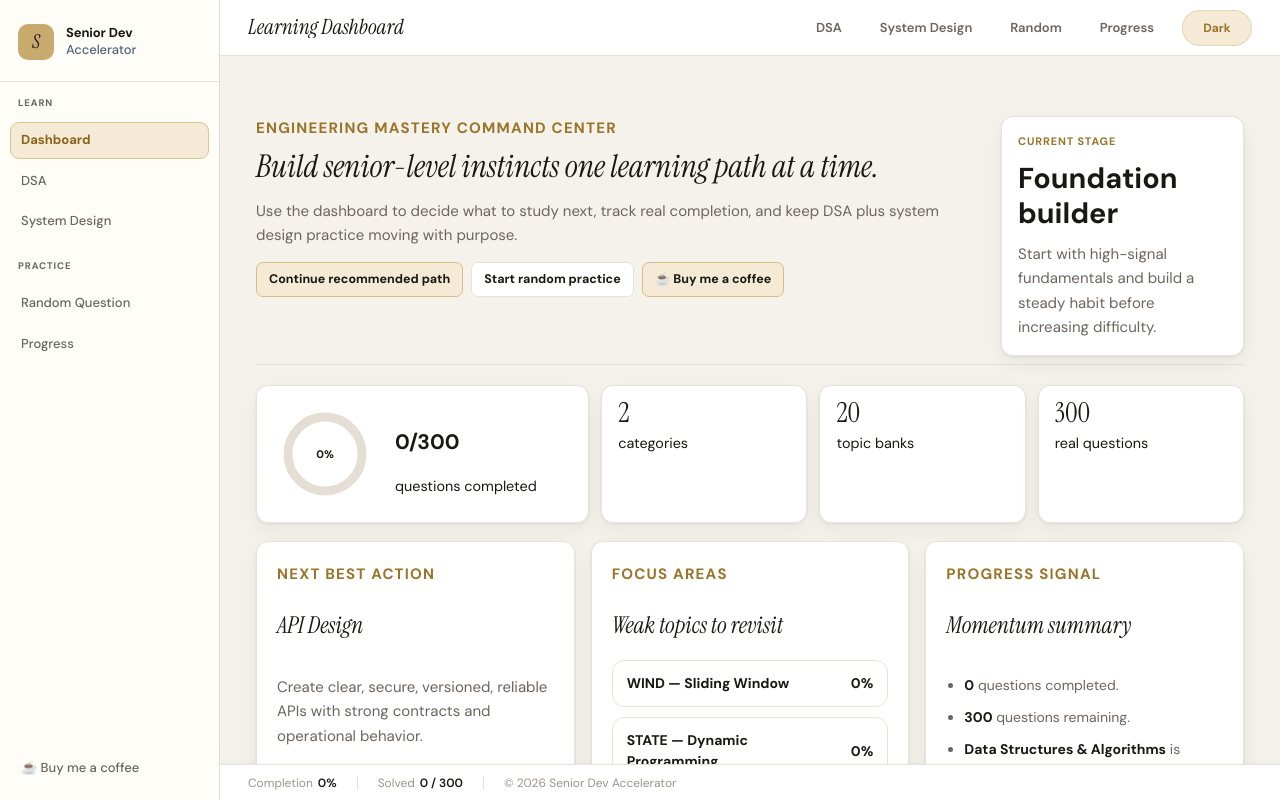
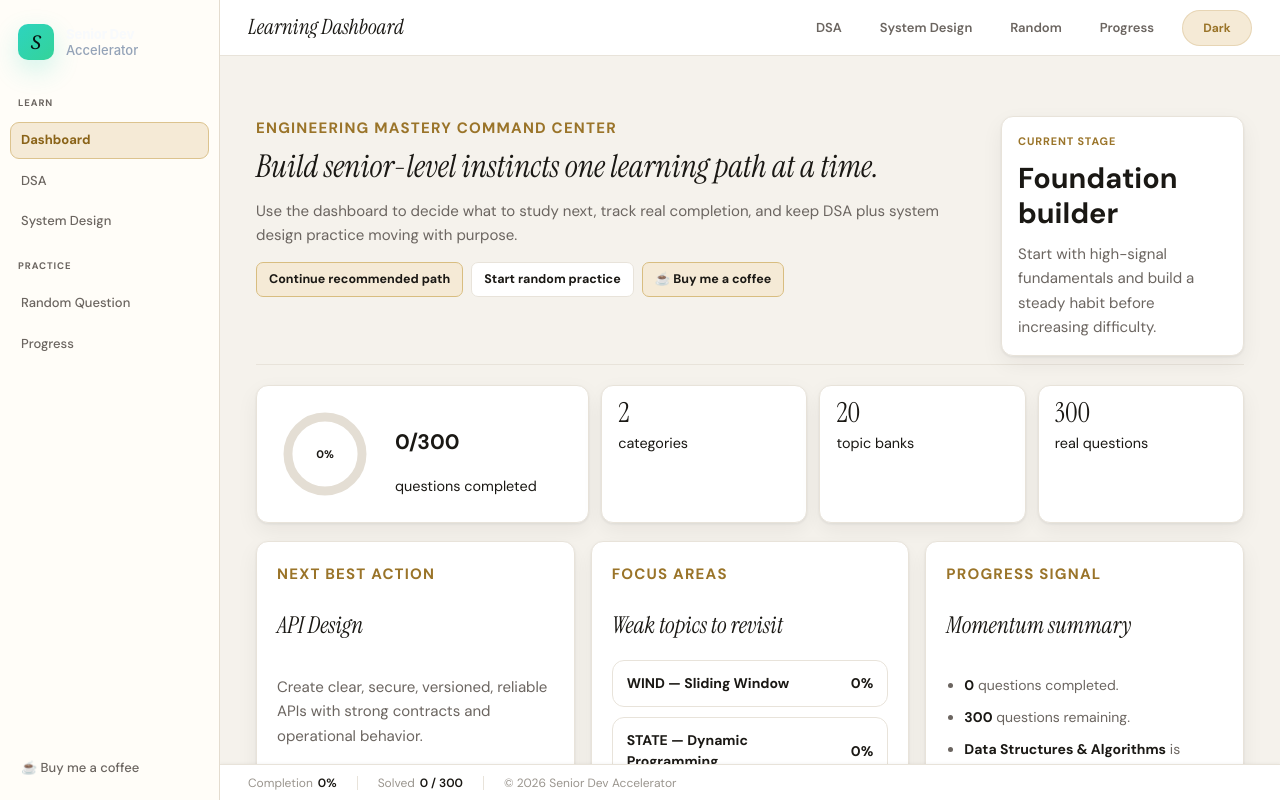
Before and after one commit to msomi22/senior-dev-accelerator, a React (Vite) app: page / in a window 1280 px wide. Built offline with nearby package versions, Linux system fonts and the light colour scheme; no server answers.

Commit message:
Make sidebar logo visually identical across themes

```diff
--- a/src/styles/sidebar-logo-compact-final.css
+++ b/src/styles/sidebar-logo-compact-final.css
@@ -1,9 +1,14 @@
-/* Final compact sidebar logo sizing.
-   Loaded last so light and dark use the same compact logo geometry. */
+/* Final compact sidebar logo contract.
+   Loaded last so light and dark use the same logo geometry and the same visual recipe. */
 
 :root {
   --sidebar-logo-height: 82px;
   --sidebar-logo-size: 36px;
+  --sidebar-logo-bg: linear-gradient(135deg, #2dd4bf 0%, #34d399 100%);
+  --sidebar-logo-icon: #061414;
+  --sidebar-logo-title: #f8fafc;
+  --sidebar-logo-subtitle: #94a3b8;
+  --sidebar-logo-shadow: 0 10px 26px rgba(45, 212, 191, 0.22);
 }
 
 html body #root .app-shell.light aside.sidebar.app-sidebar > a.sidebar-logo,
@@ -24,10 +29,13 @@ html[data-theme="dark"] body #root .app-shell.dark aside.sidebar.app-sidebar > a
   max-height: 82px !important;
   padding: 22px 18px 20px !important;
   margin: 0 !important;
+  border: 0 !important;
   border-radius: 0 !important;
   background: transparent !important;
   box-shadow: none !important;
+  outline: 0 !important;
   text-decoration: none !important;
+  transform: none !important;
 }
 
 html body #root .app-shell.light aside.sidebar.app-sidebar > a.sidebar-logo > .logo-mark,
@@ -44,11 +52,21 @@ html[data-theme="dark"] body #root .app-shell.dark aside.sidebar.app-sidebar > a
   min-height: 36px !important;
   max-height: 36px !important;
   flex: 0 0 36px !important;
-  border-radius: 10px !important;
-  font-size: 19px !important;
-  line-height: 1 !important;
   padding: 0 !important;
   margin: 0 !important;
+  border: 0 !important;
+  border-radius: 10px !important;
+  background: var(--sidebar-logo-bg) !important;
+  box-shadow: var(--sidebar-logo-shadow) !important;
+  color: var(--sidebar-logo-icon) !important;
+  font-family: Georgia, 'Times New Roman', serif !important;
+  font-size: 19px !important;
+  font-style: italic !important;
+  font-weight: 400 !important;
+  line-height: 1 !important;
+  letter-spacing: 0 !important;
+  text-align: center !important;
+  transform: none !important;
 }
 
 html body #root .app-shell.light aside.sidebar.app-sidebar > a.sidebar-logo > .logo-text,
@@ -63,10 +81,17 @@ html[data-theme="dark"] body #root .app-shell.dark aside.sidebar.app-sidebar > a
   height: auto !important;
   padding: 0 !important;
   margin: 0 !important;
+  color: var(--sidebar-logo-title) !important;
+  font-family: Inter, ui-sans-serif, system-ui, -apple-system, BlinkMacSystemFont, 'Segoe UI', sans-serif !important;
   font-size: 13px !important;
+  font-style: normal !important;
   font-weight: 800 !important;
   line-height: 1.1 !important;
   letter-spacing: -0.01em !important;
+  text-align: left !important;
+  text-decoration: none !important;
+  text-transform: none !important;
+  transform: none !important;
 }
 
 html body #root .app-shell.light aside.sidebar.app-sidebar > a.sidebar-logo > .logo-text > span,
@@ -76,7 +101,15 @@ html[data-theme="dark"] body #root .app-shell.dark aside.sidebar.app-sidebar > a
   display: block !important;
   padding: 0 !important;
   margin: 0 !important;
+  color: var(--sidebar-logo-subtitle) !important;
+  font-family: Inter, ui-sans-serif, system-ui, -apple-system, BlinkMacSystemFont, 'Segoe UI', sans-serif !important;
   font-size: 13px !important;
+  font-style: normal !important;
   font-weight: 500 !important;
   line-height: 1.1 !important;
+  letter-spacing: 0 !important;
+  text-align: left !important;
+  text-decoration: none !important;
+  text-transform: none !important;
+  transform: none !important;
 }
```
